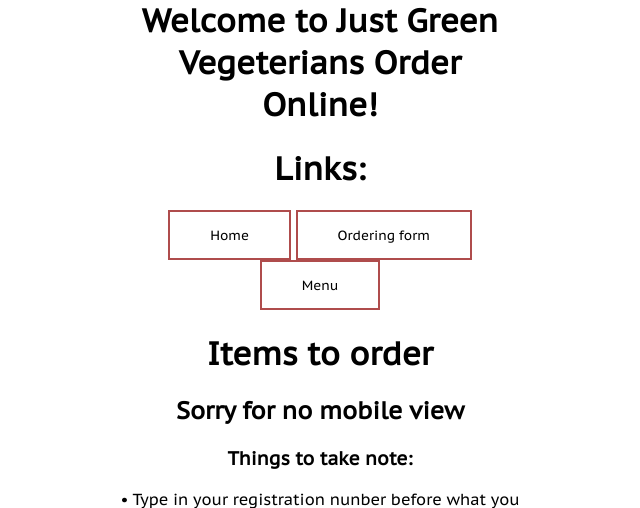
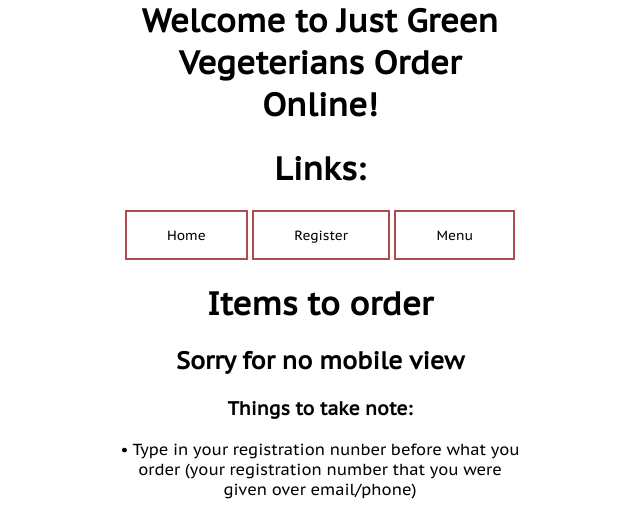
Before and after one commit to AdvaitThePro/google-send, a Flask app: page / in a window 1280 px wide. Shown: the part 227-735 px from the top of the page, without its empty margins (320-960 px from the left). Run offline with Flask 3, Linux system fonts and the light colour scheme; data that the repository does not hold is empty.

Commit message:
Update index.html

```diff
--- a/templates/index.html
+++ b/templates/index.html
@@ -10,7 +10,7 @@
     <h1>Welcome to Just Green Vegeterians Order Online!</h1>
     <h1>Links:</h1>
     <a href="{{ url_for('index') }}"><button>Home</button></a>
-    <a href="{{ url_for('register') }}"><button>Ordering form</button></a>
+    <a href="{{ url_for('register') }}"><button>Register</button></a>
     <a href="{{ url_for('menu') }}"><button>Menu</button></a>
     <h1>Items to order</h1>
     <h2>Sorry for no mobile view</h2>
```
